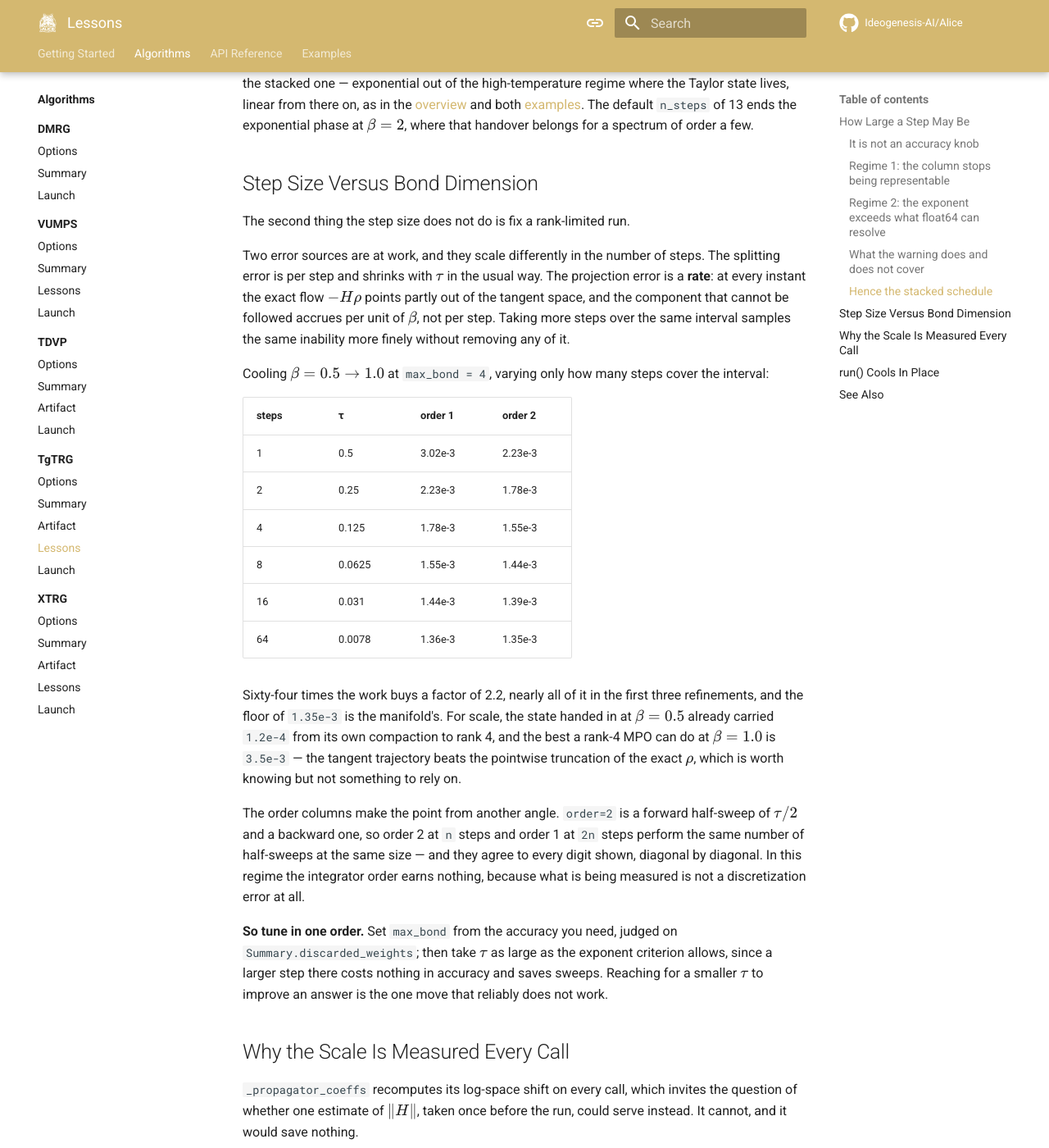
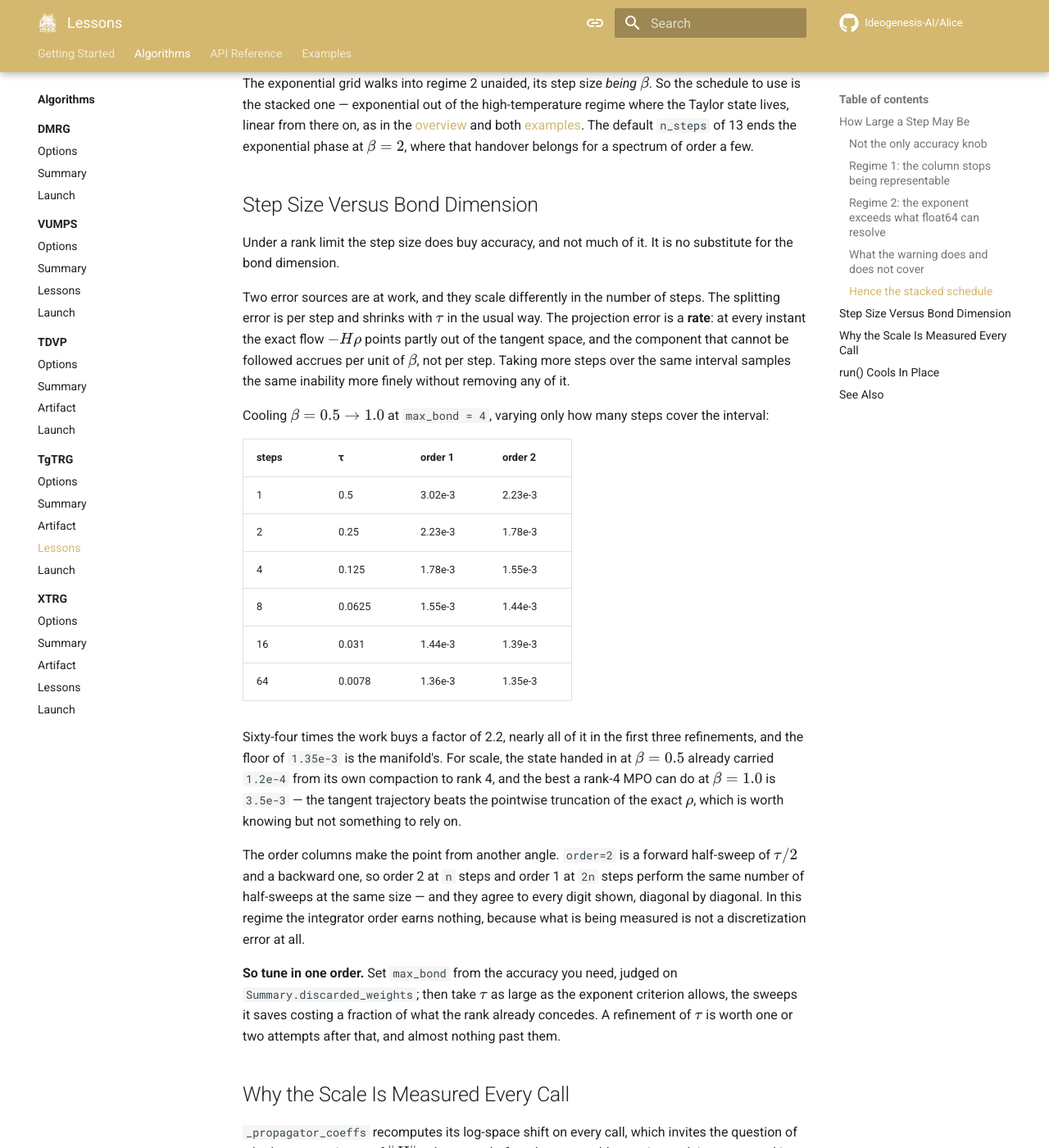
Before and after one commit to Ideogenesis-AI/Alice, an MkDocs documentation site: the page built from docs/algorithms/tgtrg/lessons.md, in a window 1280 px wide and 1400 px high, scrolled down 2664 px. Shown: the whole window at 82% size. Built offline with MkDocs 1.6.1 and Material for MkDocs 9.7.7, drawn with Linux system fonts in a browser that asks for light colours; comment, search, counter and statistics services are not loaded; some of the changed text lies outside the part shown.

Commit message:
Grant the step size the accuracy it does buy under a rank limit
The page called the step size something other than an accuracy knob, which overstates its own measurements: refining τ sixty-four times at max_bond = 4 does move the deviation, by a factor of 2.2 before it saturates. Said instead that it buys accuracy and little of it, and that it substitutes for the bond dimension nowhere, keeping the claim of no effect to the full-rank case where the integrator is exact.

```diff
--- a/docs/algorithms/tgtrg/lessons.md
+++ b/docs/algorithms/tgtrg/lessons.md
@@ -13,13 +13,13 @@ imaginary-time one spreads the local spectrum over \(e^{\tau \Delta E}\) in
 magnitude, where \(\Delta E\) is the range of the effective Hamiltonian being
 exponentiated. Everything below follows from that single exponent.
 
-### It is not an accuracy knob
+### Not the only accuracy knob
 
-Start from what the step size does *not* do. When the bond dimension is large
-enough that the manifold is the whole space, the tangent projector is the
-identity and the projector splitting integrates the flow **exactly** — at
-either order, and for any \(\tau\). Verified to `1e-10` on an `L = 4` chain in
-a single `tau = 8` step, and the test
+Start with the case where the step size does nothing at all. When the bond
+dimension is large enough that the manifold is the whole space, the tangent
+projector is the identity and the projector splitting integrates the flow
+**exactly** — at either order, and for any \(\tau\). Verified to `1e-10` on an
+`L = 4` chain in a single `tau = 8` step, and the test
 `test_full_rank_step_is_exact` keeps it honest.
 
 So the exponential grid is not making an approximation when it takes
@@ -118,7 +118,8 @@ spectrum of order a few.
 
 ## Step Size Versus Bond Dimension
 
-The second thing the step size does not do is fix a rank-limited run.
+Under a rank limit the step size does buy accuracy, and not much of it. It is
+no substitute for the bond dimension.
 
 Two error sources are at work, and they scale differently in the number of
 steps. The splitting error is per step and shrinks with \(\tau\) in the usual
@@ -156,9 +157,9 @@ discretization error at all.
 
 **So tune in one order.** Set `max_bond` from the accuracy you need, judged on
 `Summary.discarded_weights`; then take \(\tau\) as large as the exponent
-criterion allows, since a larger step there costs nothing in accuracy and
-saves sweeps. Reaching for a smaller \(\tau\) to improve an answer is the one
-move that reliably does not work.
+criterion allows, the sweeps it saves costing a fraction of what the rank
+already concedes. A refinement of \(\tau\) is worth one or two attempts after
+that, and almost nothing past them.
 
 ## Why the Scale Is Measured Every Call
 
```
